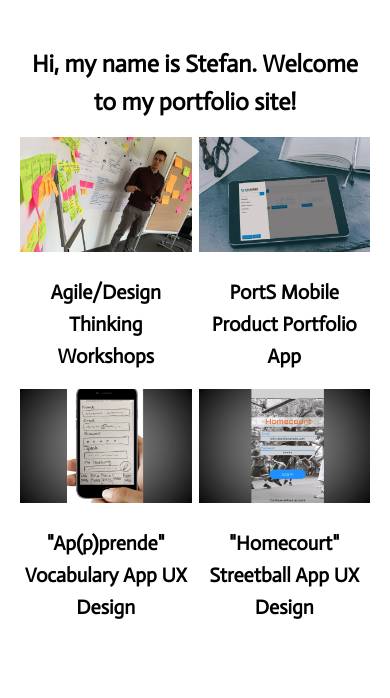
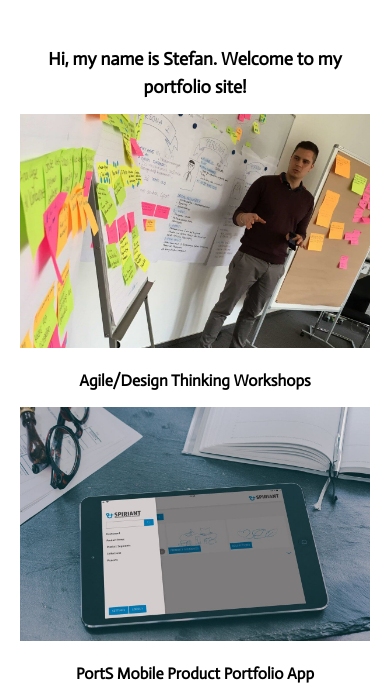
Before and after one commit to swissert/portfolio-website, a plain HTML site: page index.html in a window 390 px wide. Shown: the part 82-780 px from the top of the page. Drawn offline with nearby package versions, Linux system fonts and the light colour scheme.

Commit message:
Animations

```diff
--- a/css/style.css
+++ b/css/style.css
@@ -198,12 +198,10 @@ ul.brackets li:hover:before, ul.brackets li:hover:after
   h1 {
     /* Reduce font-size of heading */
     font-size: 24px;
-    text-align: center;
   }
 
   h2 {
     font-size: 20px;
-    text-align: center;
   }
 
   .column-4 {
@@ -224,7 +222,7 @@ ul.brackets li:hover:before, ul.brackets li:hover:after
 
 /*One column layout - mobile*/
 
-@media all and (max-width: 767x) {
+@media all and (max-width: 767px) {
   .logo {
     /* Make logo smaller by changing it's height */
     width: 50px;
```
